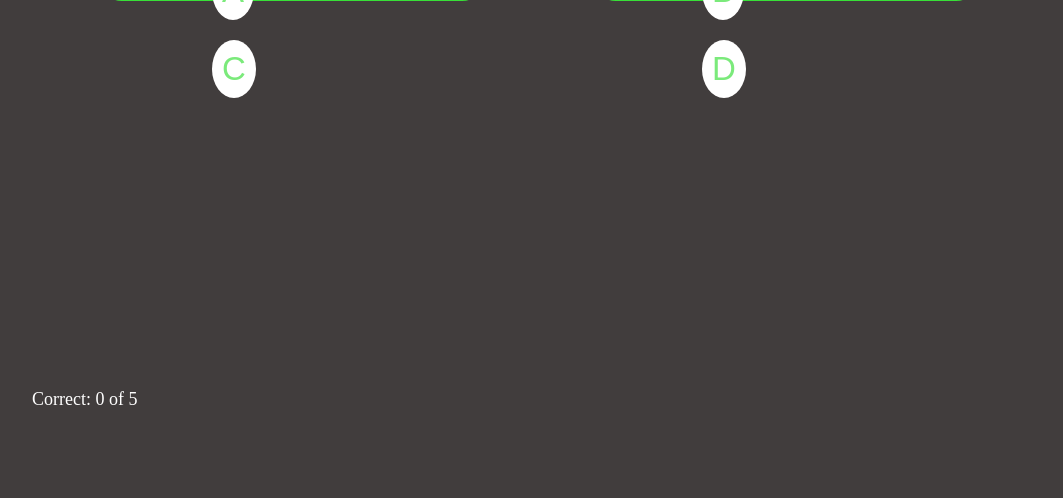
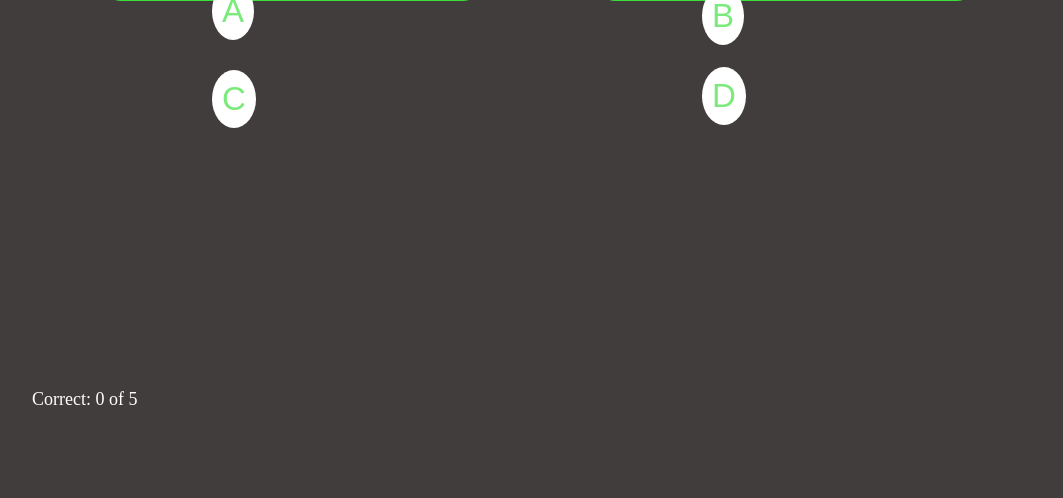
Before and after one commit to Kevlar2222/multiple_choice_quiz, a plain HTML site: page index.html in a window 1280 px wide. Shown: the part 400-898 px from the top of the page, without its empty margins (108-1171 px from the left). Drawn offline with Linux system fonts and the light colour scheme.

Commit message:
Update style.css

```diff
--- a/style.css
+++ b/style.css
@@ -76,7 +76,7 @@ span.A {
     padding: 10px;
     position: absolute;
     left: 320px;
-    bottom: 380px;
+    bottom: 360px;
     z-index: 1;
 
     background: #fff;
@@ -90,7 +90,7 @@ span.B {
     padding: 10px;
     position: absolute;
     left: 810px;
-    bottom: 380px;
+    bottom: 355px;
     z-index: 1;
 
     background: #fff;
@@ -104,7 +104,7 @@ span.C {
     padding: 10px;
     position: absolute;
     left: 320px;
-    bottom: 302px;
+    bottom: 272px;
     z-index: 1;
 
     background: #fff;
@@ -117,7 +117,7 @@ span.D {
     padding: 10px;
     position: absolute;
     left: 810px;
-    bottom: 302px;
+    bottom: 275px;
     z-index: 1;
 
     background: #fff;
```
